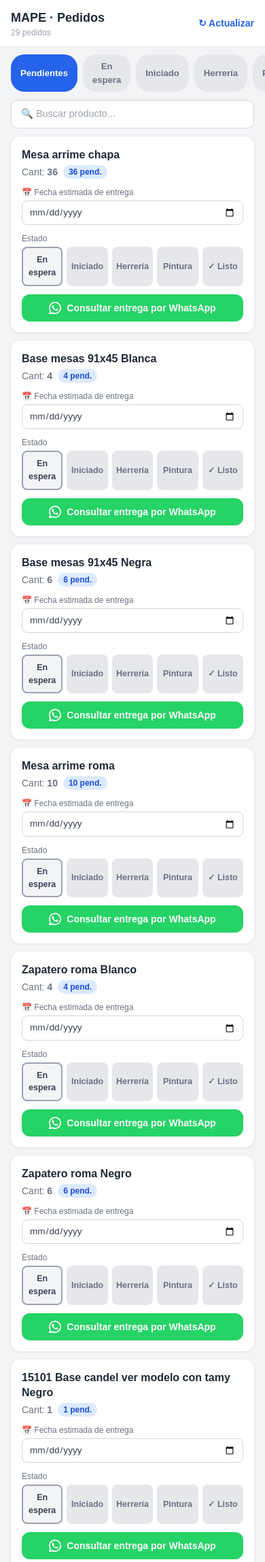
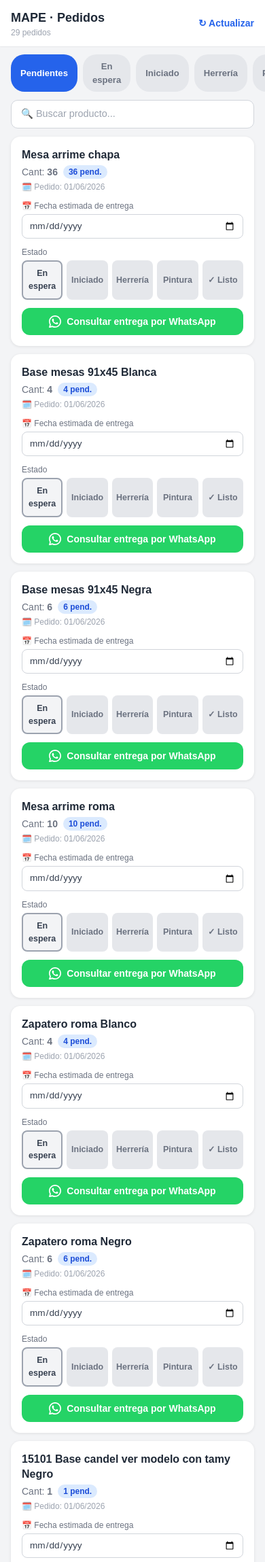
Before and after one commit to mmartinmape-byte/mape-app, a Flask app: page /mobile in a window 390 px wide. Shown: the top 2298 px of the page at 68% size. Run offline with Flask 3, Linux system fonts and the light colour scheme; data comes from the database, SQL or seed files in the repository; some libraries are stand-ins or nearby versions.

Commit message:
Mobile: mostrar fecha en que se hizo el pedido en cada card
Co-Authored-By: Claude Opus 4.8 <noreply@anthropic.com>

```diff
--- a/templates/mobile.html
+++ b/templates/mobile.html
@@ -91,6 +91,7 @@ const ESTADOS = [
 ];
 
 const fmtFecha = f => f ? new Date(f+'T00:00:00').toLocaleDateString('es-AR',{day:'2-digit',month:'2-digit'}) : '—';
+const fmtFechaFull = f => f ? new Date(f+'T00:00:00').toLocaleDateString('es-AR',{day:'2-digit',month:'2-digit',year:'numeric'}) : '—';
 
 function toast(msg) {
   const el = document.getElementById('toast');
@@ -168,6 +169,7 @@ function cardHTML(o) {
           ${pendBadge}
           ${urgBadge}
         </div>
+        <p class="text-xs text-gray-400 mt-1">🗓️ Pedido: ${fmtFechaFull(o.fecha)}</p>
       </div>
     </div>
 
```
